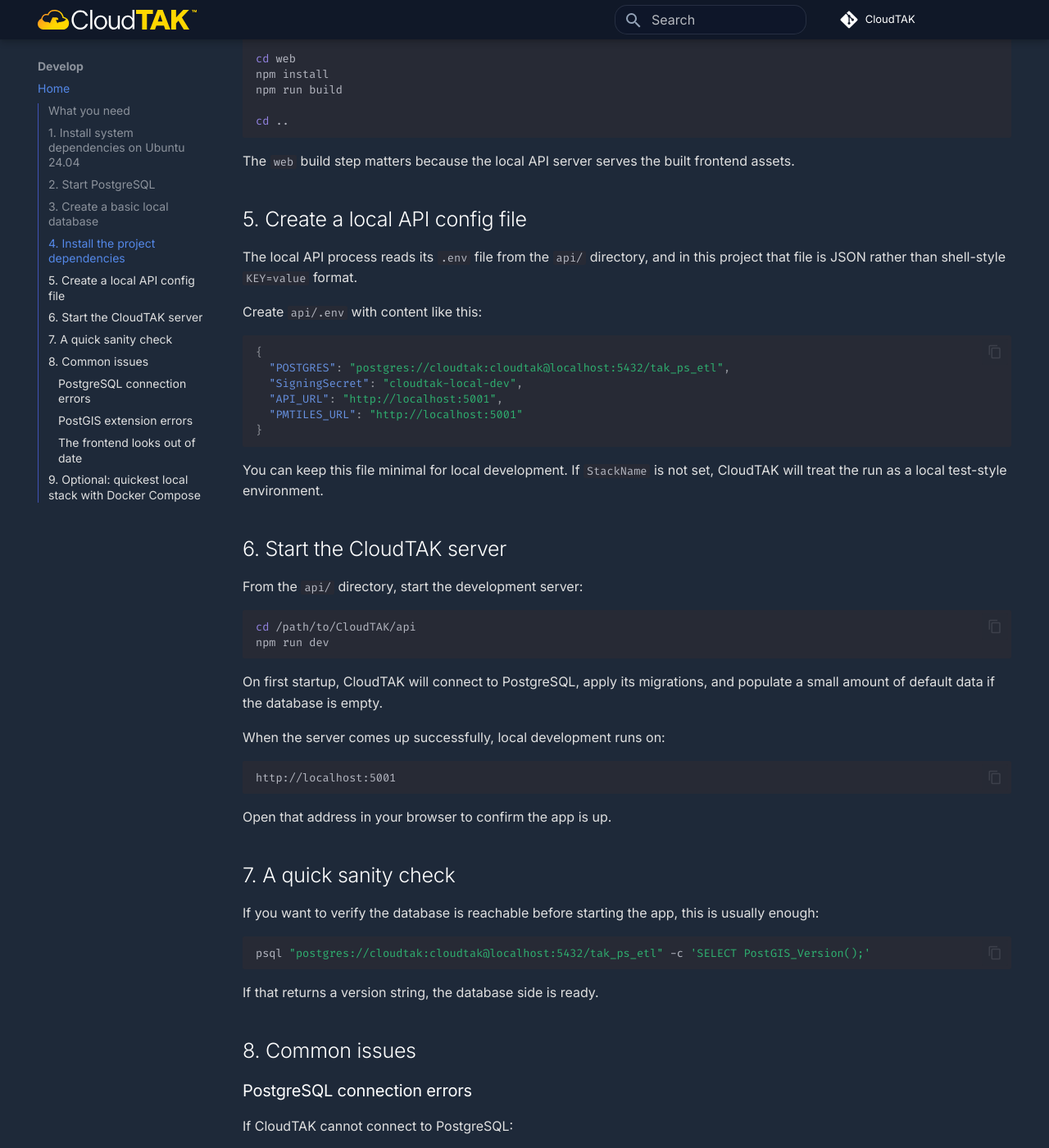
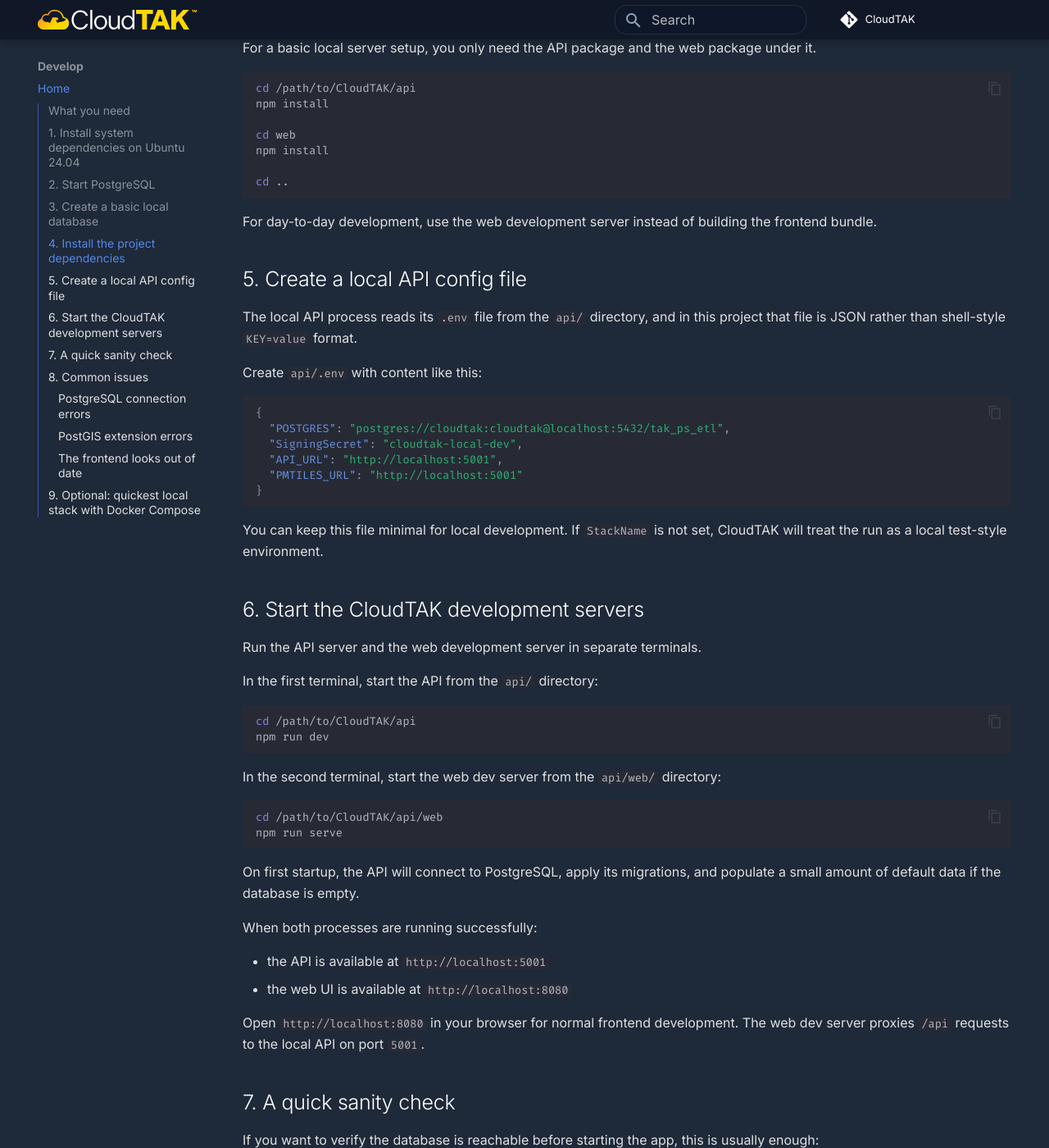
Before and after one commit to dfpc-coe/CloudTAK-Docs, an MkDocs documentation site: the page built from docs/develop.md, in a window 1280 px wide and 1400 px high, scrolled down 2210 px. Shown: the whole window at 82% size. Built offline with MkDocs 1.6.1 and Material for MkDocs 9.7.7, drawn with Linux system fonts in a browser that asks for light colours; comment, search, counter and statistics services are not loaded; some of the changed text lies outside the part shown.

Commit message:
Update Develop Docs

````diff
--- a/docs/develop.md
+++ b/docs/develop.md
@@ -1,6 +1,11 @@
 # Developing CloudTAK
 
 CloudTAK can be developed locally without Docker, and that is usually the easiest way to iterate on code changes.
+
+> [!WARNING]
+> This workflow is intended for local development only.
+> It starts the CloudTAK API and the web development server, but it does **not** set up the separate tiles server or events server.
+> If you need functionality backed by those services, you must run and configure them separately.
 
 These steps assume Ubuntu 24.04. If you are on macOS, the same flow works with Homebrew-managed packages. If you are on Windows, the simplest route is to use WSL2 with Ubuntu and follow the same commands there.
 
@@ -93,12 +98,11 @@
 
 cd web
 npm install
-npm run build
 
 cd ..
 ```
 
-The `web` build step matters because the local API server serves the built frontend assets.
+For day-to-day development, use the web development server instead of building the frontend bundle.
 
 ## 5. Create a local API config file
 
@@ -117,24 +121,32 @@
 
 You can keep this file minimal for local development. If `StackName` is not set, CloudTAK will treat the run as a local test-style environment.
 
-## 6. Start the CloudTAK server
+## 6. Start the CloudTAK development servers
 
-From the `api/` directory, start the development server:
+Run the API server and the web development server in separate terminals.
+
+In the first terminal, start the API from the `api/` directory:
 
 ```sh
 cd /path/to/CloudTAK/api
 npm run dev
 ```
 
-On first startup, CloudTAK will connect to PostgreSQL, apply its migrations, and populate a small amount of default data if the database is empty.
+In the second terminal, start the web dev server from the `api/web/` directory:
 
-When the server comes up successfully, local development runs on:
-
-```text
-http://localhost:5001
+```sh
+cd /path/to/CloudTAK/api/web
+npm run serve
 ```
 
-Open that address in your browser to confirm the app is up.
+On first startup, the API will connect to PostgreSQL, apply its migrations, and populate a small amount of default data if the database is empty.
+
+When both processes are running successfully:
+
+- the API is available at `http://localhost:5001`
+- the web UI is available at `http://localhost:8080`
+
+Open `http://localhost:8080` in your browser for normal frontend development. The web dev server proxies `/api` requests to the local API on port `5001`.
 
 ## 7. A quick sanity check
 
@@ -166,14 +178,14 @@
 
 ### The frontend looks out of date
 
-If you changed frontend code and the UI does not reflect it yet, rebuild the web bundle:
+If you changed frontend code and the UI does not reflect it yet, make sure the web dev server is running:
 
 ```sh
 cd /path/to/CloudTAK/api/web
-npm run build
+npm run serve
 ```
 
-Then restart the API server.
+Then refresh the browser. If needed, restart the web dev server.
 
 ## 9. Optional: quickest local stack with Docker Compose
 
````
